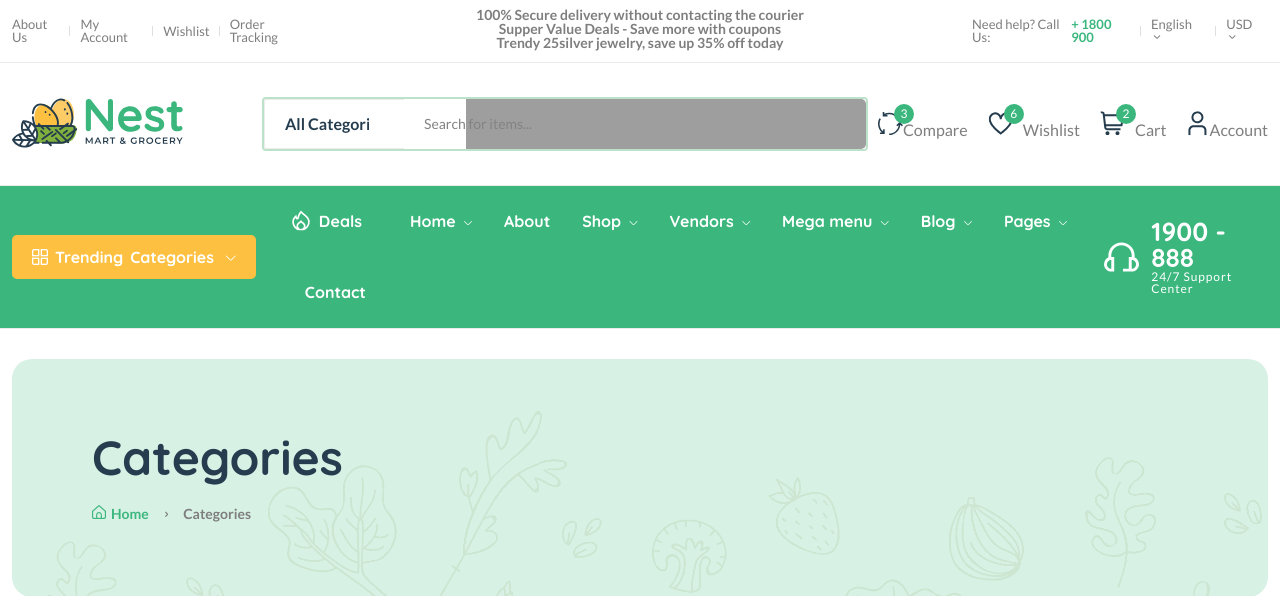
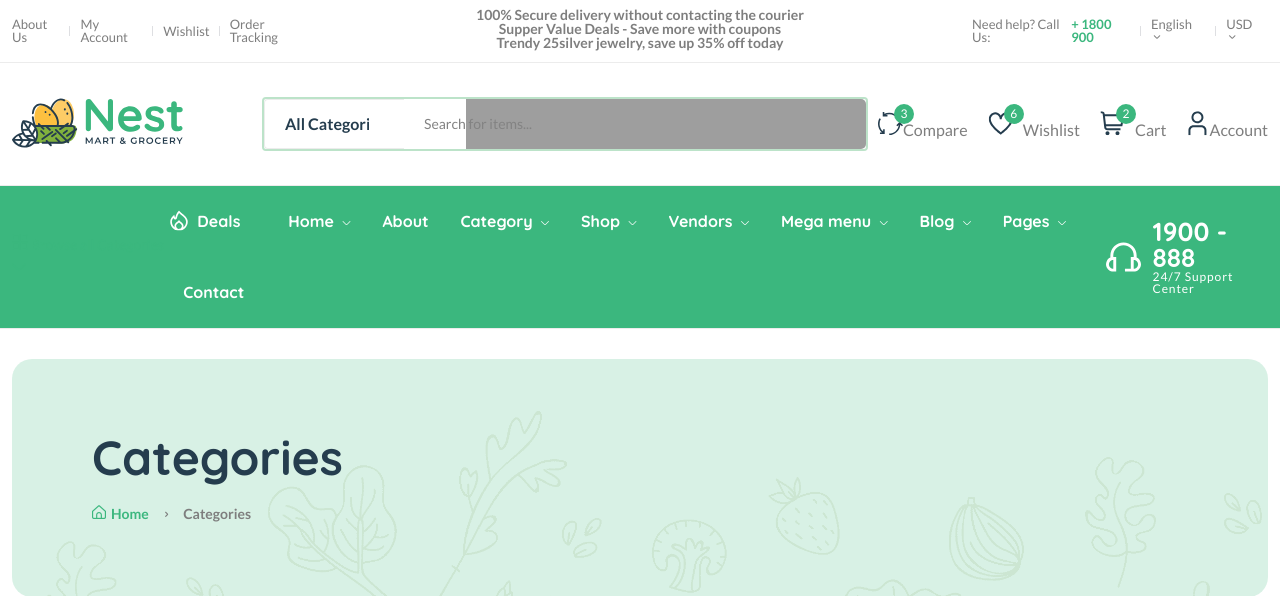
Before and after one commit to ppprakharr/shoppingcart, a Django app: page /category/ in a window 1280 px wide. Shown: the top 596 px of the page. Run offline with Django 5.2, Linux system fonts and the light colour scheme; data comes from the database, SQL or seed files in the repository; some libraries are stand-ins or nearby versions; grey boxes are pictures that could not be loaded.

Commit message:
created context_processor in core and saved in setting.py

```diff
--- /dev/null
+++ b/ecomprj/core/context_processor.py
@@ -0,0 +1,9 @@
+from core.models import Product,Vendor,Category,ProductImage,ProductReview,CartOrder,CartOrderItems,Wishlist,Address
+
+def default(request):
+    categories = Category.objects.all()
+    products = Product.objects.all()
+    return {
+         'categories':categories,
+         'products':products
+    }
--- a/ecomprj/ecomprj/settings.py
+++ b/ecomprj/ecomprj/settings.py
@@ -63,6 +63,7 @@
         'OPTIONS': {
             'context_processors': [
                 'django.template.context_processors.debug',
+                'core.context_processor.default',
                 'django.template.context_processors.request',
                 'django.contrib.auth.context_processors.auth',
                 'django.contrib.messages.context_processors.messages',
--- a/ecomprj/templates/partials/base.html
+++ b/ecomprj/templates/partials/base.html
@@ -329,13 +329,13 @@
                         <a href="index.html"><img src="{% static 'assets/imgs/theme/logo.svg' %}" alt="logo" /></a>
                     </div>
                     <div class="header-nav d-none d-lg-flex">
-                        <div class="main-categori-wrap d-none d-lg-block">
+                        <div class="main-category-wrap d-none d-lg-block">
                             <a class="categories-button-active" href="#">
-                                <span class="fi-rs-apps"></span> <span class="et">Trending</span> Categories
+                                <span class="fi-rs-apps"></span> <span class="et">Browse all</span> Categories
                                 <i class="fi-rs-angle-down"></i>
                             </a>
                             <div class="categories-dropdown-wrap categories-dropdown-active-large font-heading">
-                                <div class="d-flex categori-dropdown-inner">
+                                <div class="d-flex category-dropdown-inner">
                                     <ul>
                                         <li>
                                             <a href="shop-grid-right.html"> <img src="{% static 'assets/imgs/theme/icons/category-1.svg' %}" alt="" />Milks and Dairies</a>
@@ -353,23 +353,7 @@
                                             <a href="shop-grid-right.html"> <img src="{% static 'assets/imgs/theme/icons/category-5.svg' %}" alt="" />Fresh Fruit</a>
                                         </li>
                                     </ul>
-                                    <ul class="end">
-                                        <li>
-                                            <a href="shop-grid-right.html"> <img src="{% static 'assets/imgs/theme/icons/category-6.svg' %}" alt="" />Wines & Drinks</a>
-                                        </li>
-                                        <li>
-                                            <a href="shop-grid-right.html"> <img src="{% static 'assets/imgs/theme/icons/category-7.svg' %}" alt="" />Fresh Seafood</a>
-                                        </li>
-                                        <li>
-                                            <a href="shop-grid-right.html"> <img src="{% static 'assets/imgs/theme/icons/category-8.svg' %}" alt="" />Fast food</a>
-                                        </li>
-                                        <li>
-                                            <a href="shop-grid-right.html"> <img src="{% static 'assets/imgs/theme/icons/category-9.svg' %}" alt="" />Vegetables</a>
-                                        </li>
-                                        <li>
-                                            <a href="shop-grid-right.html"> <img src="{% static 'assets/imgs/theme/icons/category-10.svg' %}" alt="" />Bread and Juice</a>
-                                        </li>
-                                    </ul>
+
                                 </div>
                                 <div class="more_slide_open" style="display: none">
                                     <div class="d-flex categori-dropdown-inner">
@@ -411,6 +395,16 @@
                                     </li>
                                     <li>
                                         <a href="page-about.html">About</a>
+                                    </li>
+                                    <li>
+                                        <a href="#">Category <i class="fi-rs-angle-down"></i></a>
+                                        <ul class="sub-menu">
+                                            {%for c in categories%}
+                                            <li><a href="{% url 'core:category_product_list_view' c.cid %}">{{c.title}}</a></li>
+                                            {%endfor%}
+                                            <hr>
+                                            <li><a href="{%url 'core:category-list' %}">View all categories</a></li>
+                                        </ul>
                                     </li>
                                     <li>
                                         <a href="shop-grid-right.html">Shop <i class="fi-rs-angle-down"></i></a>
```
